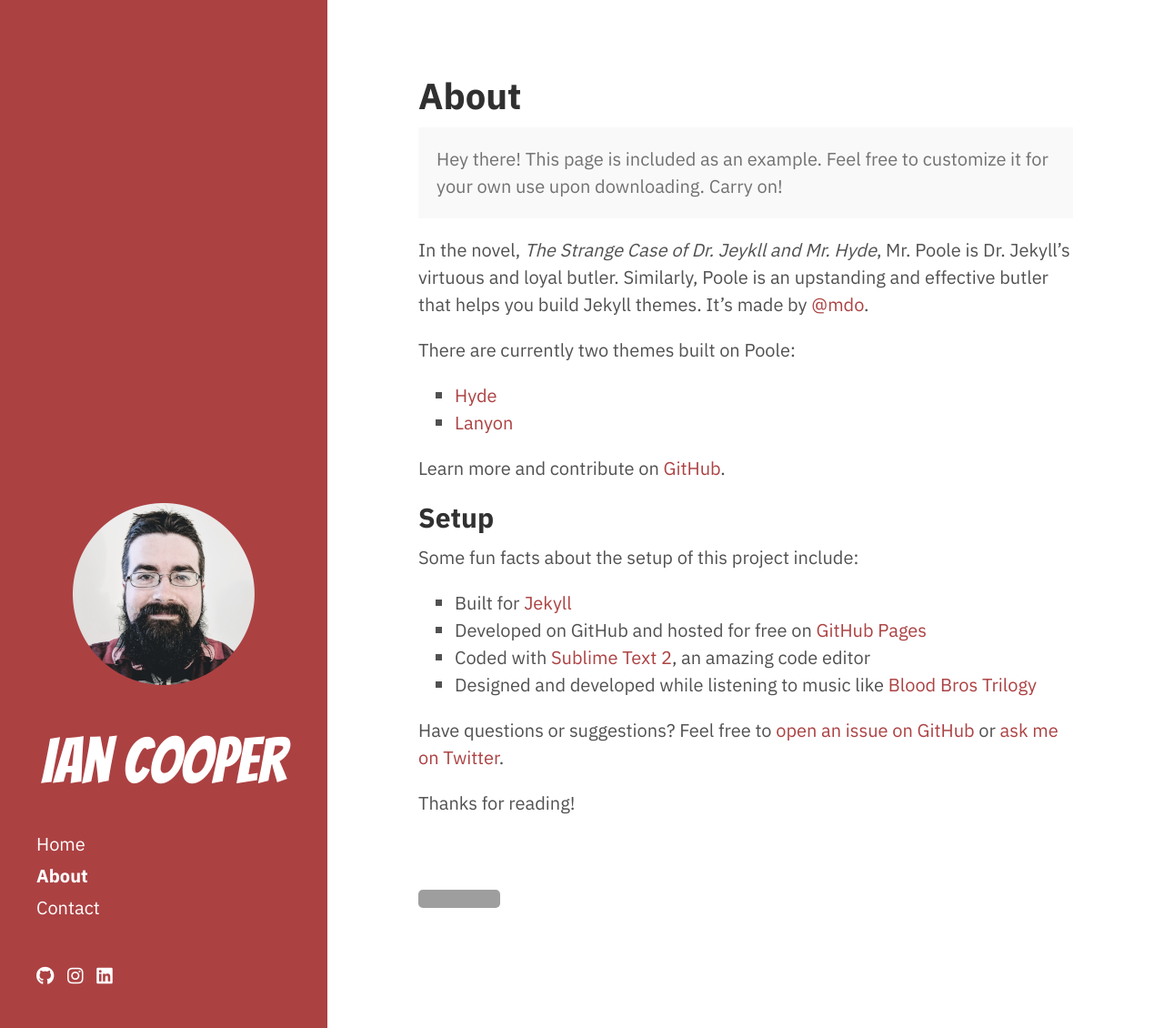
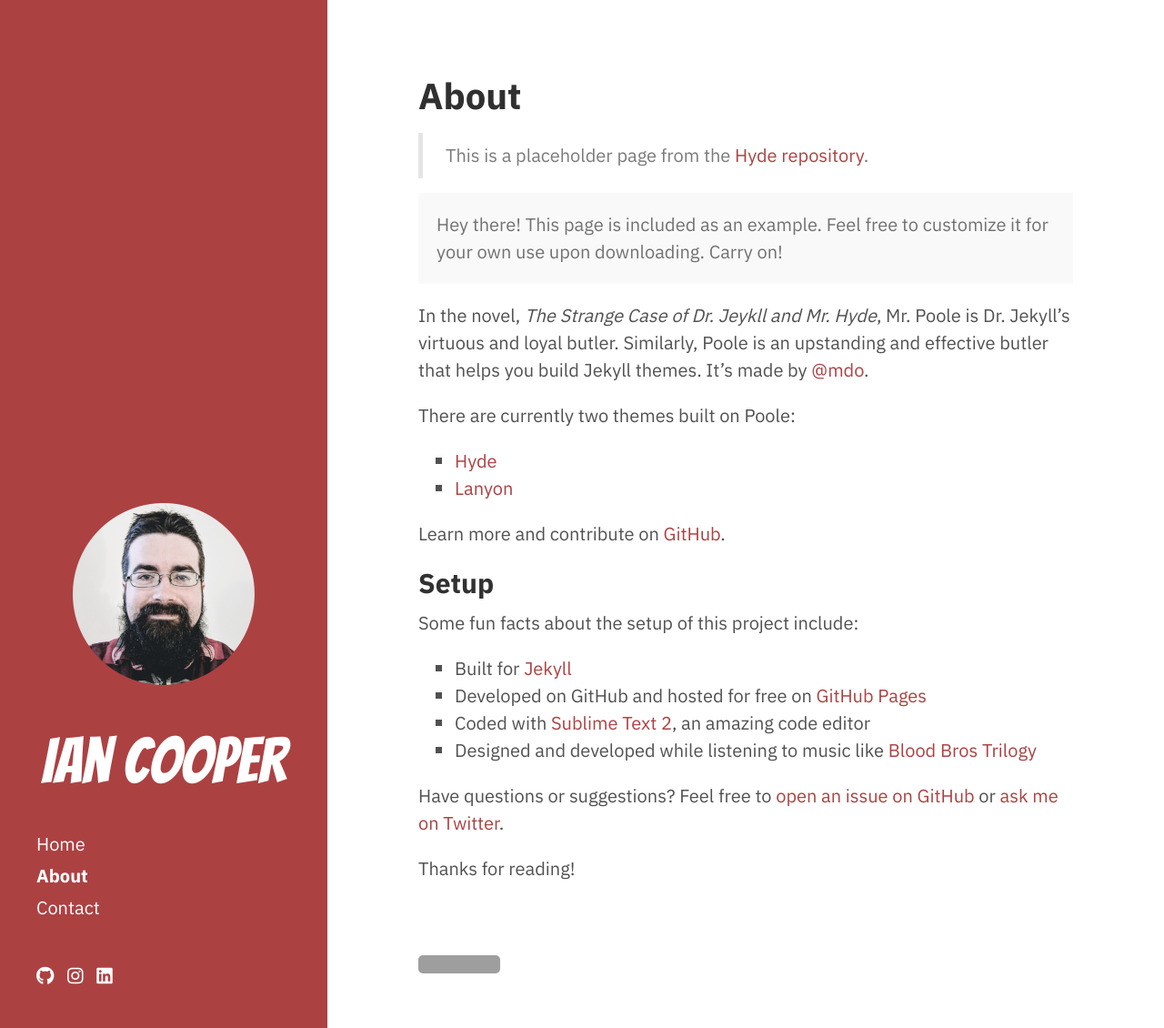
Before and after one commit to icooper/icooper.github.io, a Jekyll site: the page built from about.md, in a window 1280 px wide and 1130 px high. Shown: the whole window at 91% size. Built offline with Jekyll 4.4.1, drawn with Linux system fonts in a browser that asks for light colours; nearby versions of some CDN libraries; grey boxes are pictures that could not be loaded.

Commit message:
updated about page

```diff
--- a/about.md
+++ b/about.md
@@ -2,6 +2,8 @@
 layout: page
 title: About
 ---
+
+> This is a placeholder page from the [Hyde repository](https://github.com/poole/hyde/blob/master/_posts/2012-02-07-example-content.md).
 
 <p class="message">
   Hey there! This page is included as an example. Feel free to customize it for your own use upon downloading. Carry on!
```
